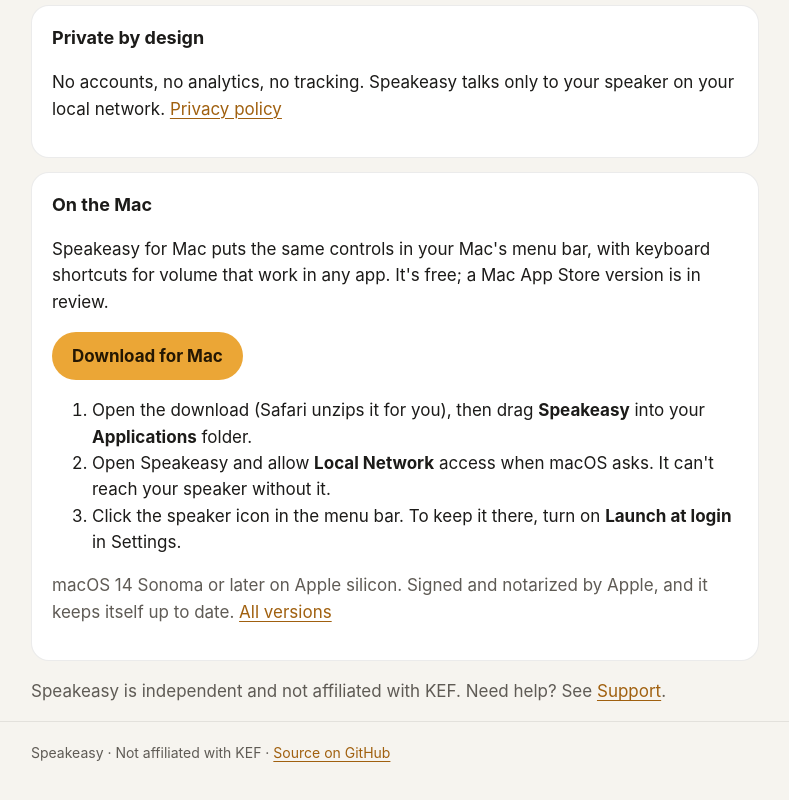
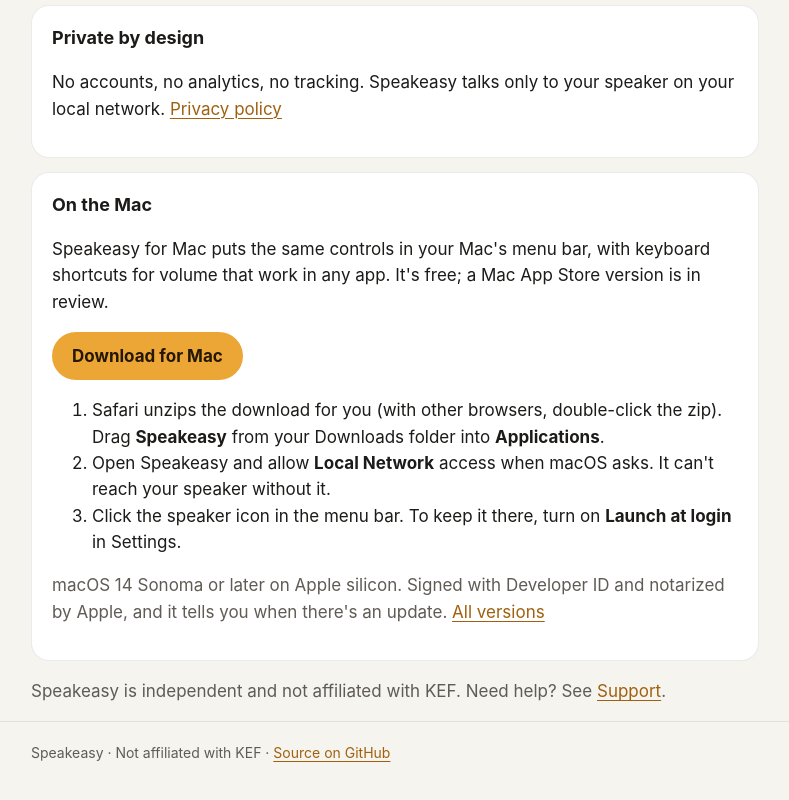
Before and after one commit to zalberico/kef-menubar, a plain HTML site: page docs/index.html in a window 1280 px wide. Shown: the part 724-1524 px from the top of the page, without its empty margins (245-1034 px from the left). Drawn offline with Linux system fonts and the light colour scheme.

Commit message:
Tighten the Mac download copy
Say the app tells you about updates rather than keeping itself up to date
(Sparkle asks first and never installs on its own), credit the signature to
Developer ID, and make the website's first step say where to drag from.

Co-Authored-By: Claude Opus 5.5 <noreply@anthropic.com>

```diff
--- a/docs/index.html
+++ b/docs/index.html
@@ -58,11 +58,11 @@
       <p>Speakeasy for Mac puts the same controls in your Mac's menu bar, with keyboard shortcuts for volume that work in any app. It's free; a Mac App Store version is in review.</p>
       <p><a class="button" href="https://github.com/zalberico/speakeasy/releases/latest/download/Speakeasy.zip">Download for Mac</a></p>
       <ol>
-        <li>Open the download (Safari unzips it for you), then drag <b>Speakeasy</b> into your <b>Applications</b> folder.</li>
+        <li>Safari unzips the download for you (with other browsers, double-click the zip). Drag <b>Speakeasy</b> from your Downloads folder into <b>Applications</b>.</li>
         <li>Open Speakeasy and allow <b>Local Network</b> access when macOS asks. It can't reach your speaker without it.</li>
         <li>Click the speaker icon in the menu bar. To keep it there, turn on <b>Launch at login</b> in Settings.</li>
       </ol>
-      <p class="muted">macOS 14 Sonoma or later on Apple silicon. Signed and notarized by Apple, and it keeps itself up to date. <a href="https://github.com/zalberico/speakeasy/releases">All versions</a></p>
+      <p class="muted">macOS 14 Sonoma or later on Apple silicon. Signed with Developer ID and notarized by Apple, and it tells you when there's an update. <a href="https://github.com/zalberico/speakeasy/releases">All versions</a></p>
     </div>
 
     <p class="muted">Speakeasy is independent and not affiliated with KEF. Need help? See <a href="support/">Support</a>.</p>
```
Also changed, not shown: 1 other file.
